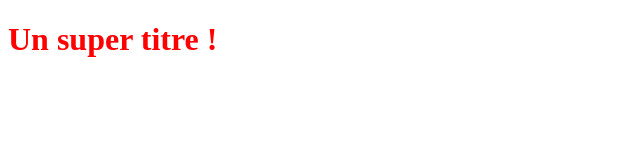
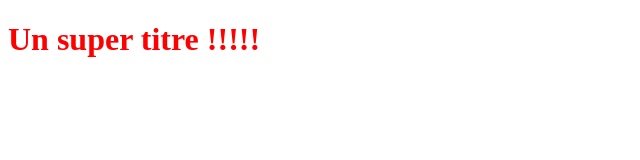
Before and after one commit to codequantumm/OpenclassroomsProject, a plain HTML site: page index.html in a window 1280 px wide. Shown: the full height of the page, 0-640 px from the left. Drawn offline with Linux system fonts and the light colour scheme.

Commit message:
Try to commit with Hyper

```diff
--- a/index.html
+++ b/index.html
@@ -5,6 +5,6 @@
     <link rel="stylesheet" type="text/css" href="styles.css">
 </head>
 <body>
-    <h1>Un super titre !</h1>
+    <h1>Un super titre !!!!!</h1>
 </body>
 </html>
```
